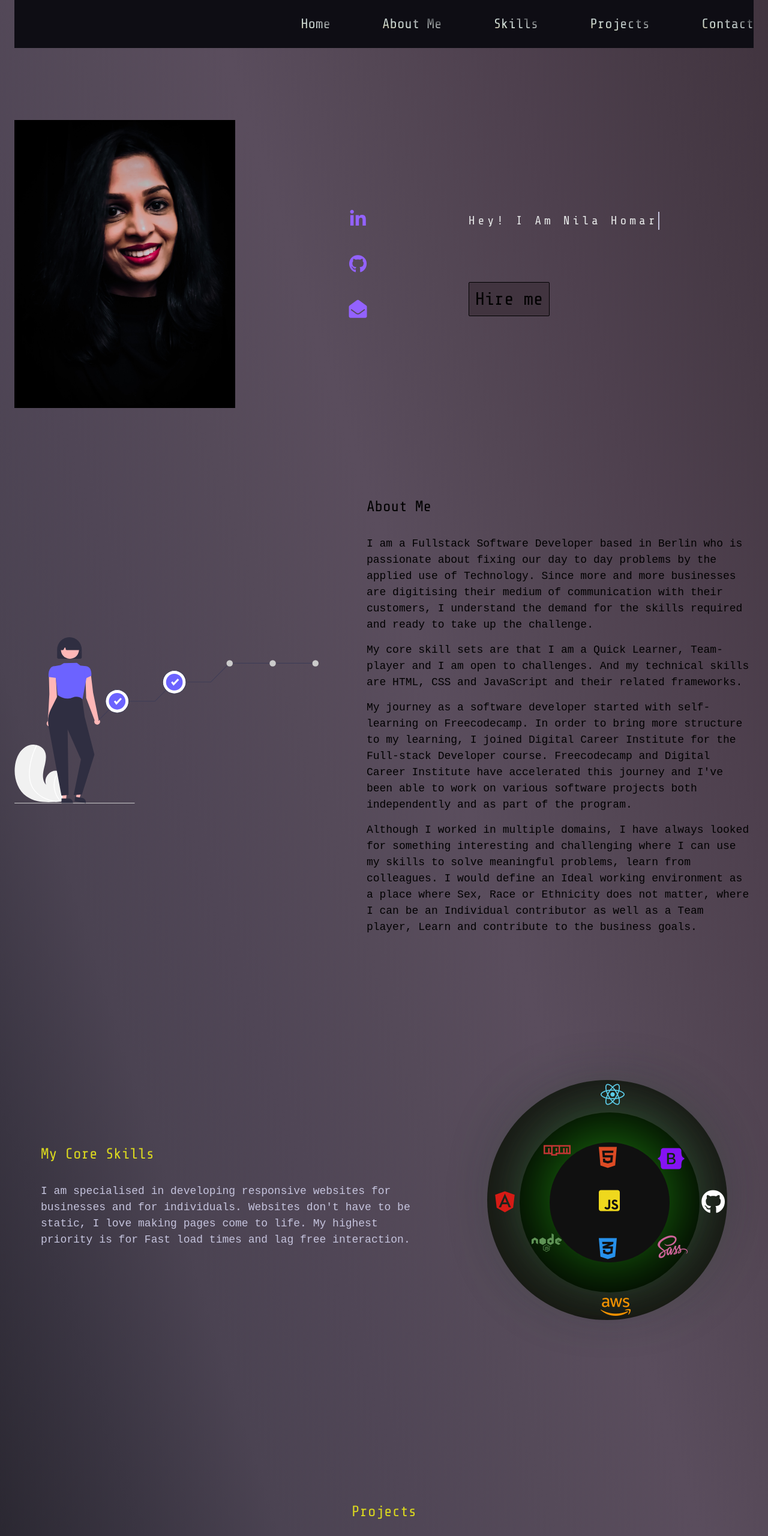
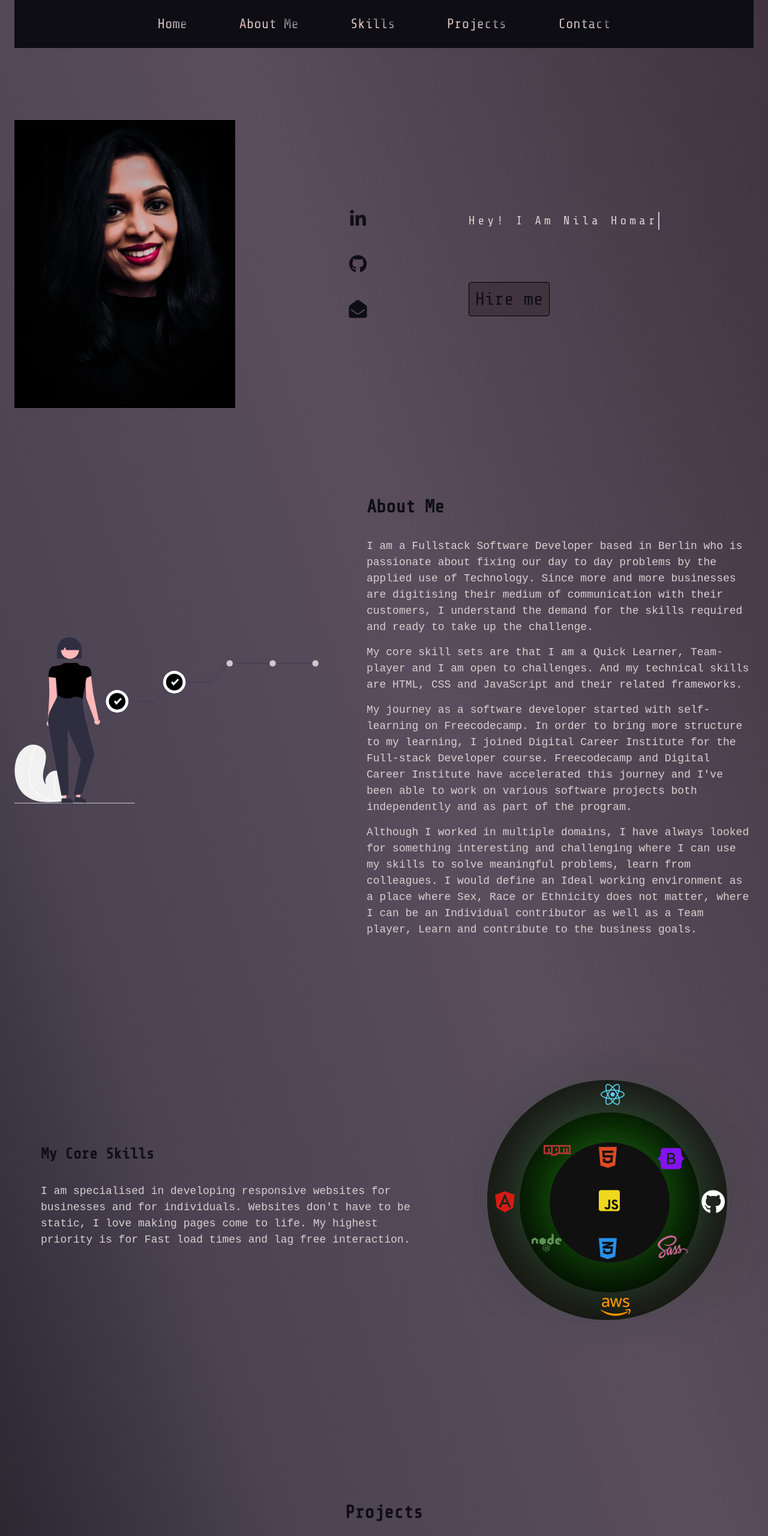
Before and after one commit to nilahomar/nilahomar.github.io, a website: page index.html in a window 1280 px wide. Shown: the top 2560 px of the page at 60% size. Drawn offline with Linux system fonts and the light colour scheme.

Commit message:
svg gradient

```diff
--- a/index.html
+++ b/index.html
@@ -44,7 +44,7 @@
             <p>Fullstack developer based in Berlin, Germany</p>
           </div>
           <div class="btn btn-primary">
-            <a href="#">Hire me</a>
+            <a href="mailto:nilahomar@gmail.com" target="_blank">Hire me</a>
             <!-- <i class="fas fa-location-arrow"></i> -->
           </div>
         </section>
@@ -55,7 +55,7 @@
       <section id="about-me" class="about">
         <div class="container-about-me">
           <div class="developer-svg">
-            <img src="/src/img/about-me.svg" alt="">
+            <img src="/src/img/progress.svg" alt="">
           </div>
           <div class="about-text">
             <h3>About Me</h3>
--- a/src/scss/abstracts/_variables.scss
+++ b/src/scss/abstracts/_variables.scss
@@ -2,7 +2,7 @@ $primary-color: #cac9e3f5;
 $secondary-color:#000000;
 $icon-color:#9362ff;
 $yellow-color:#dad81f;
-$color-gradient: linear-gradient(to left bottom, #0e0d14, #2f3136, #53575b, #7c8082, #a7abac, #b4bcbc, #c1ccca, #d1ddd7, #cad4c5, #cac8b2, #cfbba3, #d4ac9c);
+$color-gradient:  linear-gradient(to left bottom, #0e0d14, #302d32, #534e54, #7a7377, #a2999c, #b4a8aa, #c7b7b8, #dac6c5, #dabfbc, #d9b8b2, #d7b2a7, #d4ac9c);
 $background-gradient: linear-gradient(to left bottom, #41343f, #473a46, #4e404e, #544755, #5a4d5d, #554a59, #504656, #4b4352, #3a3542, #2b2832, #1d1b23, #0e0d14);
 
 $font: "share-tech-mono";
@@ -17,4 +17,4 @@ $gray:#596890;
 $beige:#A87A69;
 $light-beige:#D4AC9C;
 $purple:#6379DE;
-$white:#E5E7E7;
+$white:#dad0d0;
--- a/src/scss/components/_buttons.scss
+++ b/src/scss/components/_buttons.scss
@@ -2,19 +2,18 @@
   display: inline-block;
   border: 1px solid;
   padding:5px 10px;
-  border-radius:2px;
+  border-radius:4px;
   color: $secondary-color;
   margin-top: 1em;
-  .fas {
-    background: linear-gradient(to right, #0d0f15 0%, #1f3fda 100%);
-    -webkit-background-clip: text;
-    -webkit-text-fill-color: transparent;
-  }
  }
 
  .btn-primary {
   background: $brown;
    a{
-    color: $secondary-color;
+    color: $black;
    }
  }
+
+ .btn-primary:hover{
+   color: $light-brown;
+ }
--- a/src/scss/layout/_about.scss
+++ b/src/scss/layout/_about.scss
@@ -5,16 +5,19 @@
   align-items: center;
   gap: 80px;
   font-size: 2rem;
-  color: linear-gradient(to left bottom, #0e0d14, #2f3136, #53575b, #7c8082, #a7abac, #b4bcbc, #c1ccca, #d1ddd7, #cad4c5, #cac8b2, #cfbba3, #d4ac9c);;
+
 }
 
 .about-text{
   width: 100%;
-  color: linear-gradient(to left bottom, #0e0d14, #2f3136, #53575b, #7c8082, #a7abac, #b4bcbc, #c1ccca, #d1ddd7, #cad4c5, #cac8b2, #cfbba3, #d4ac9c);;
+
 }
   h3{
-    font-size: 2.5rem;
+    font-size: 3rem;
+    font-weight: 700;
     margin-bottom: 3rem;
+    color: $black;
+
   }
   p{
     font-family: monospace;
--- a/src/scss/layout/_header.scss
+++ b/src/scss/layout/_header.scss
@@ -94,14 +94,14 @@ h2::after {
 
   .fab,
   .fas {
-    color: $icon-color;
+    color: $black;
     font-size: 3rem;
     transition: all 0.3s;
   }
 
   .fab:hover,
   .fas:hover {
-    color: $yellow-color;
+    color: $light-brown;
     transform: scale(1.2);
   }
 }
--- a/src/scss/layout/_navigation.scss
+++ b/src/scss/layout/_navigation.scss
@@ -7,7 +7,7 @@
   z-index: 1;
   ul {
     display: flex;
-    justify-content: flex-end;
+    justify-content: center;
     align-items: center;
     height: 10vh;
     gap: 7%;
--- a/src/scss/layout/_project.scss
+++ b/src/scss/layout/_project.scss
@@ -8,7 +8,8 @@
 
 .project-text {
   font-size: 2.5rem;
-  color: $yellow-color;
+  color: $black;
+  font-weight: 700;
   margin-bottom: 3rem;
 }
 
--- a/src/scss/layout/_skills.scss
+++ b/src/scss/layout/_skills.scss
@@ -4,10 +4,11 @@
   justify-content: space-around;
   align-items: center;
   gap: 40px;
-  color: $primary-color;
+
   h3 {
     font-size: 2.5rem;
-    color: $yellow-color;
+    color: $black;
+    font-weight: 700;
     margin-bottom: 3rem;
   }
   p {
--- a/src/scss/main.scss
+++ b/src/scss/main.scss
@@ -14,5 +14,5 @@ body {
   max-width: 1280px;
   padding: 0 24px;
   margin: 0 auto;
-
+  color: $white;
 }
```
Also changed, not shown: src/img/progress.svg (added), src/styles/main.css, 1 other file.
